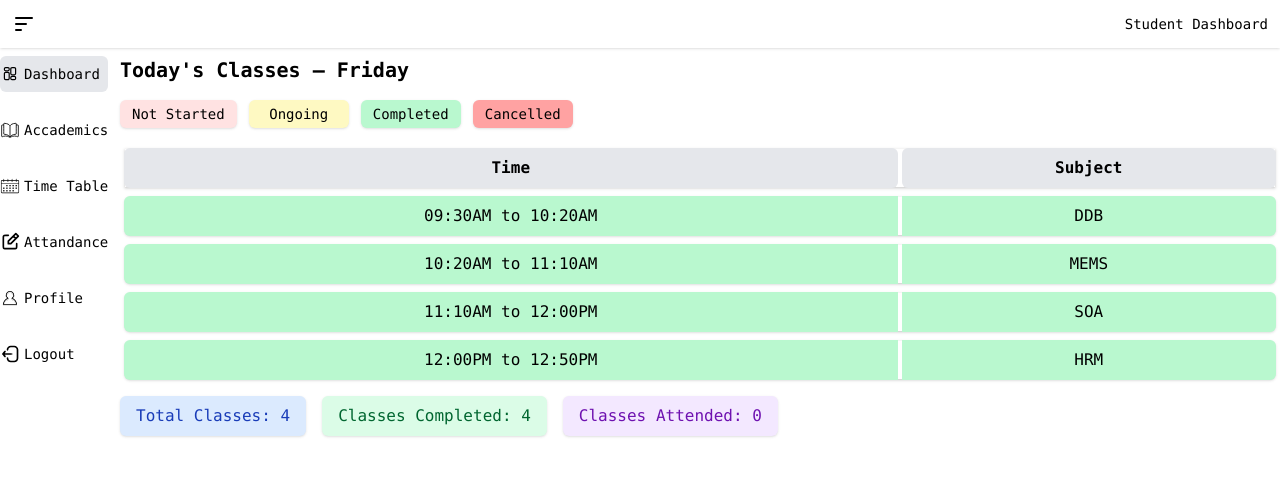
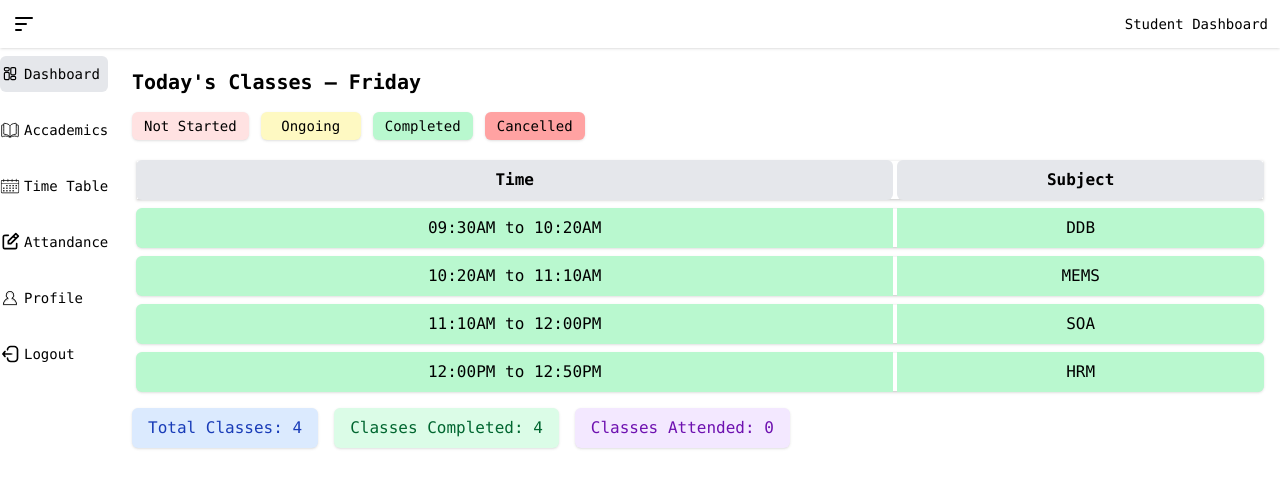
Before and after one commit to Neshraj/svpcet, a React (Vite) app: page /studentdashboard in a window 1280 px wide. Shown: the top 488 px of the page. Built offline with nearby package versions, Linux system fonts and the light colour scheme.

Commit message:
Border added

```diff
--- a/src/components/TodayClasses.jsx
+++ b/src/components/TodayClasses.jsx
@@ -47,7 +47,7 @@ function TodayClasses() {
   let attendedClasses = 0; // default 0
 
   return (
-    <div className="font-mono">
+    <div className="font-mono p-3">
       <h2 className="text-xl font-bold mb-4">Today's Classes – {today}</h2>
 
       {/* Color Legend */}
```
